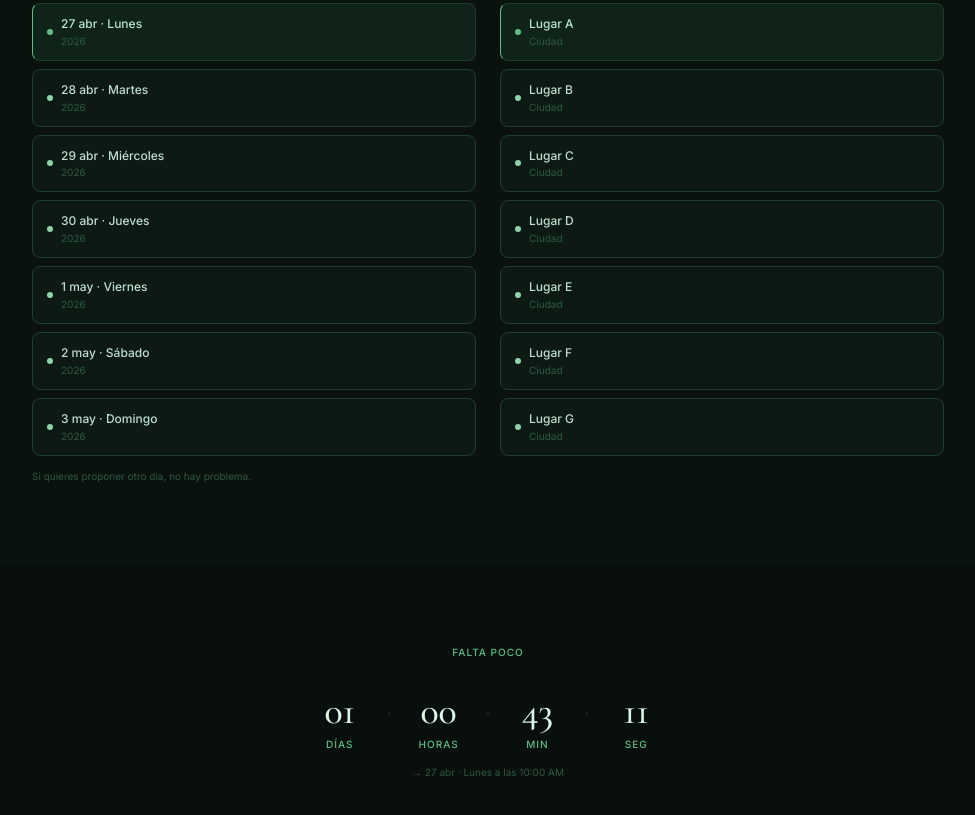
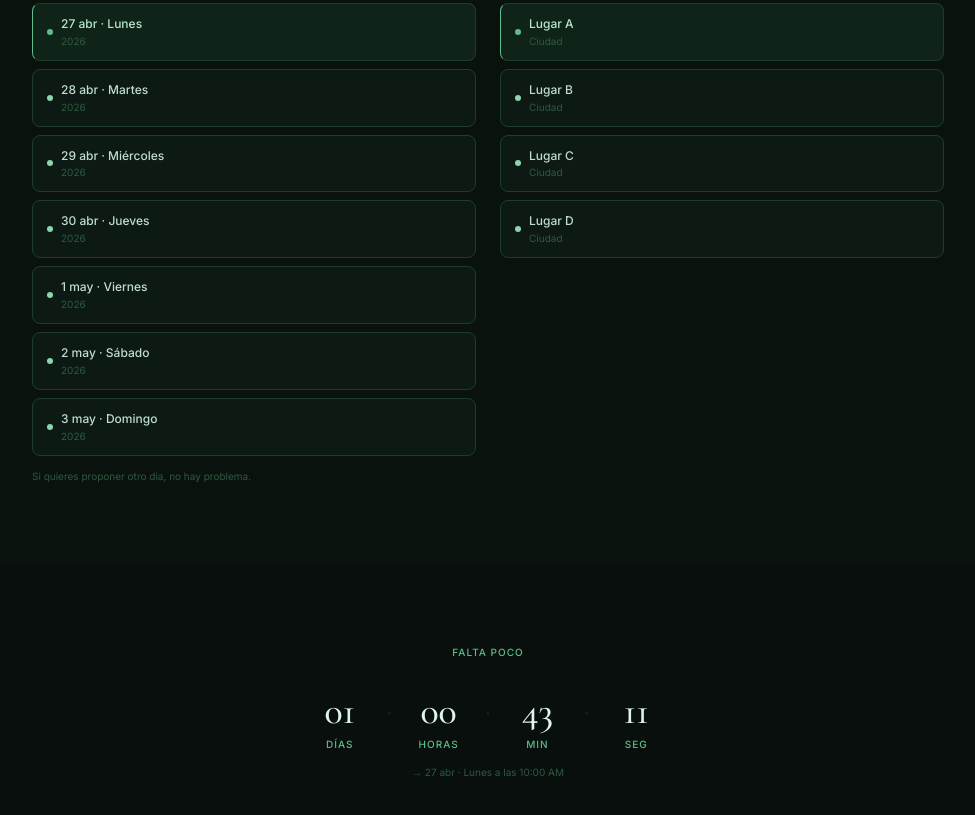
Before and after one commit to zenith16f/ZenithProjects, a plain HTML site: page Invitation Template/index.html in a window 1280 px wide. Shown: the part 1811-2626 px from the top of the page, without its empty margins (152-1127 px from the left). Drawn offline with nearby package versions, Linux system fonts and the light colour scheme.

Commit message:
Adding Invitation Template

```diff
--- a/Invitation Template/index.html
+++ b/Invitation Template/index.html
@@ -116,7 +116,7 @@
           loop
           preload="none"
         >
-          <!-- <source src="assets/music/song.mp3" type="audio/mpeg" /> -->
+          <!-- agrega aquí tu <source src="assets/music/CANCION.mp3" type="audio/mpeg" /> -->
         </audio>
       </div>
 
@@ -230,7 +230,7 @@
         >
           <span class="t-label">secreto encontrado ✦</span>
           <p class="easter-egg__message t-serif-italic">
-            "Easter egg [mensaje de recompensa aqui]."
+            "Encontraste el secreto... personaliza este mensaje como quieras 👀"
           </p>
           <div class="easter-egg__divider"></div>
         </div>
@@ -430,48 +430,6 @@
                     <span class="plan__card-sub">Ciudad</span>
                   </button>
                 </li>
-                <li>
-                  <button
-                    class="plan__card"
-                    data-place="lugar-e"
-                    aria-pressed="false"
-                  >
-                    <span
-                      class="plan__card-dot"
-                      aria-hidden="true"
-                    ></span>
-                    <span class="plan__card-name">Lugar E</span>
-                    <span class="plan__card-sub">Ciudad</span>
-                  </button>
-                </li>
-                <li>
-                  <button
-                    class="plan__card"
-                    data-place="lugar-f"
-                    aria-pressed="false"
-                  >
-                    <span
-                      class="plan__card-dot"
-                      aria-hidden="true"
-                    ></span>
-                    <span class="plan__card-name">Lugar F</span>
-                    <span class="plan__card-sub">Ciudad</span>
-                  </button>
-                </li>
-                <li>
-                  <button
-                    class="plan__card"
-                    data-place="lugar-g"
-                    aria-pressed="false"
-                  >
-                    <span
-                      class="plan__card-dot"
-                      aria-hidden="true"
-                    ></span>
-                    <span class="plan__card-name">Lugar G</span>
-                    <span class="plan__card-sub">Ciudad</span>
-                  </button>
-                </li>
               </ul>
             </div>
           </div>
--- a/Invitation Template/js/main.js
+++ b/Invitation Template/js/main.js
@@ -86,7 +86,7 @@ const initStars = () => {
       `${(Math.random() * 3 + 2).toFixed(1)}s`,
     );
     star.style.animationDelay = `${(Math.random() * 3).toFixed(1)}s`;
-    if (Math.random() > 0.6) star.style.backgroundColor = "#AFA9EC";
+    if (Math.random() > 0.6) star.style.backgroundColor = "#8ed4ad";
     fragment.appendChild(star);
   }
 
```
